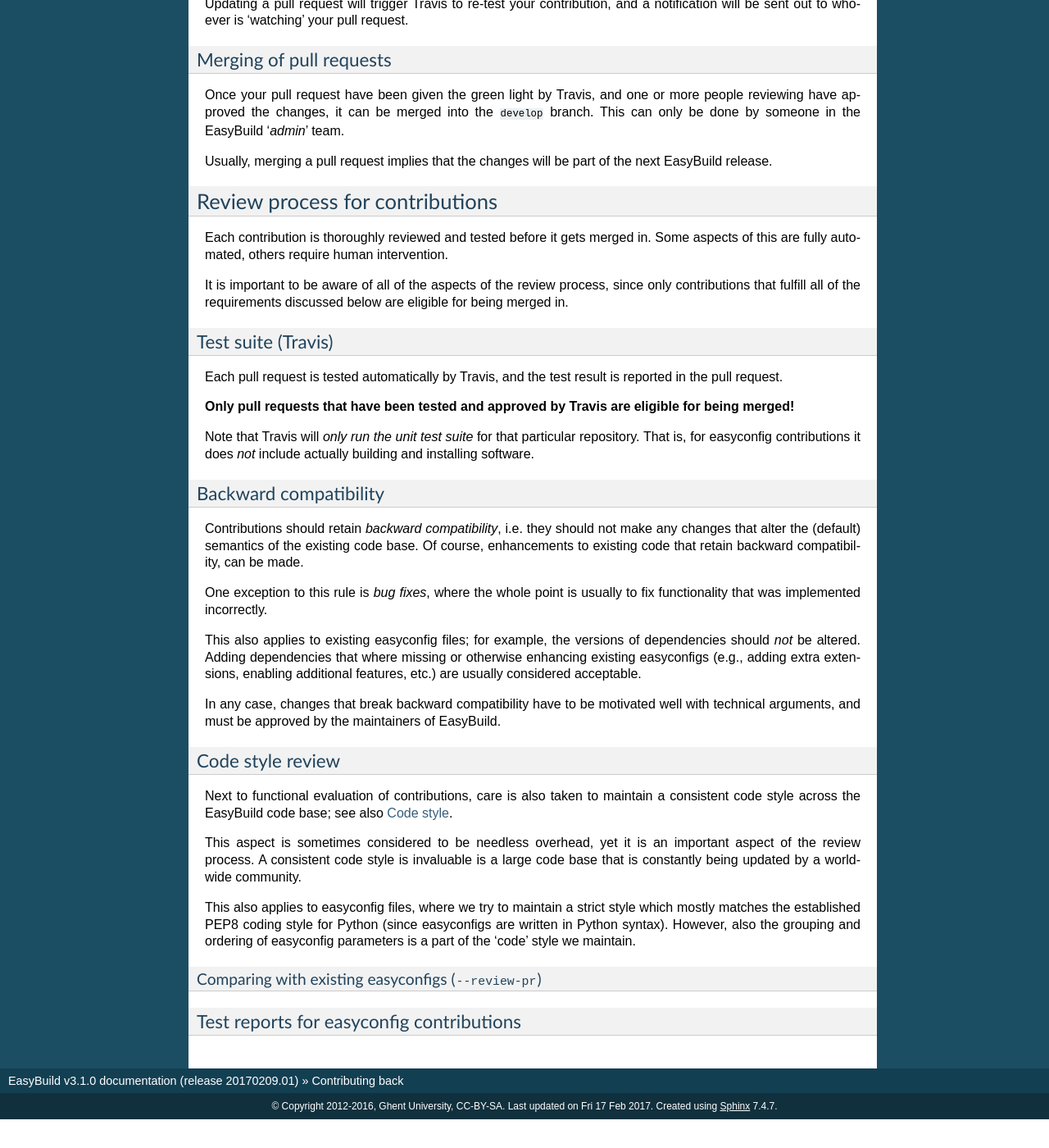
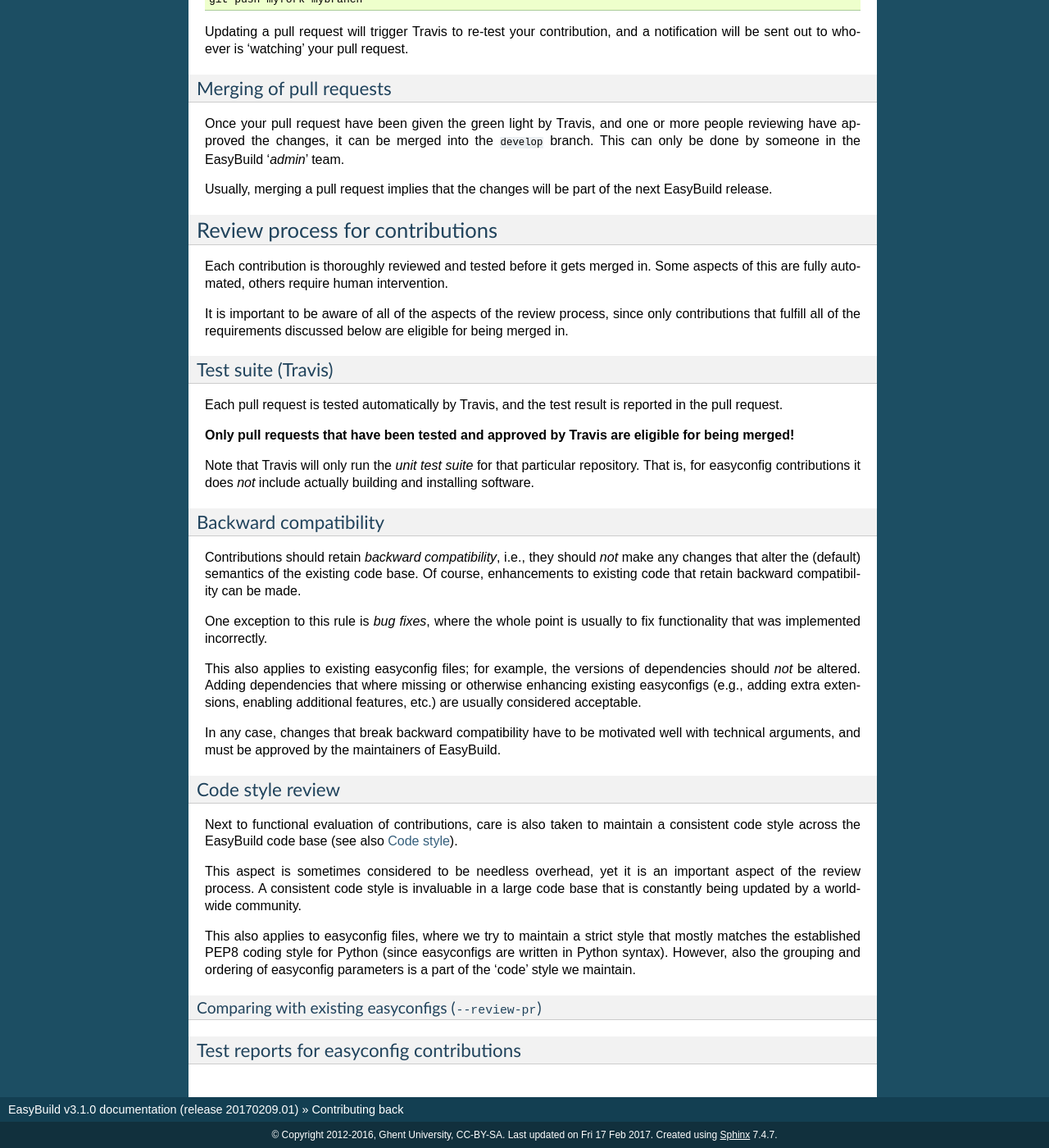
Before and after one commit to easybuilders/easybuild, a Sphinx documentation site: the page built from docs/Contributing-back.rst, in a window 1280 px wide and 1400 px high, scrolled down 5013 px. Shown: the whole window at 82% size. Built offline with Sphinx 7.4.7, drawn with Linux system fonts in a browser that asks for light colours; pages that are not in the unit, such as notebooks, are missing from menus; before the commit the page ends 6378 px from its top, so only the background shows below that; some of the changed text lies outside the part shown.

Commit message:
minor fixes in contributing back docs

```diff
--- a/docs/Contributing-back.rst
+++ b/docs/Contributing-back.rst
@@ -88,7 +88,7 @@
 Forking the repository
 ++++++++++++++++++++++
 
-First, create your own *fork* of the repository in your GitHub account, using the
+First, create your own *fork* of the repository in your GitHub account using the
 '``Fork``' button on the top right at https://github.com/hpcugent/easybuild-framework.
 
 This will basically create a 'copy' of the ``easybuild-framework`` repository
@@ -199,7 +199,7 @@
 To 'save' your changes, you should create one or more *commits* in the branch
 you created. It is recommended to make separate commits for different 'units of work'.
 
-First, make sure you have the branch were you want to commit the changes to checked out.
+First, make sure you have checked out the branch were you want to commit the changes to.
 
 For example, to commit changes to the ``mybranch`` branch:
 
@@ -349,7 +348,7 @@
 **Only pull requests that have been tested and approved by Travis are
 eligible for being merged!**
 
-Note that Travis will *only run the unit test suite* for that particular repository.
+Note that Travis will only run the *unit test suite* for that particular repository.
 That is, for easyconfig contributions it does *not* include
 actually building and installing software.
 
@@ -359,10 +358,9 @@
 Backward compatibility
 ~~~~~~~~~~~~~~~~~~~~~~
 
-Contributions should retain *backward compatibility*, i.e. they should not make
-any changes that alter the (default) semantics of the existing code base.
-Of course, enhancements to existing code that retain backward compatibility,
-can be made.
+Contributions should retain *backward compatibility*, i.e., they should *not*
+make any changes that alter the (default) semantics of the existing code base.
+Of course, enhancements to existing code that retain backward compatibility can be made.
 
 One exception to this rule is *bug fixes*, where the whole point is usually
 to fix functionality that was implemented incorrectly.
@@ -382,15 +380,15 @@
 ~~~~~~~~~~~~~~~~~
 
 Next to functional evaluation of contributions, care is also taken to
-maintain a consistent code style across the EasyBuild code base; see also
-:ref:`code_style`.
+maintain a consistent code style across the EasyBuild code base
+(see also :ref:`code_style`).
 
 This aspect is sometimes considered to be needless overhead, yet it is an
 important aspect of the review process. A consistent code style is invaluable
-is a large code base that is constantly being updated by a worldwide community.
+in a large code base that is constantly being updated by a worldwide community.
 
 This also applies to easyconfig files, where we try to maintain a strict style
-which mostly matches the established PEP8 coding style for Python (since
+that mostly matches the established PEP8 coding style for Python (since
 easyconfigs are written in Python syntax). However, also the grouping and
 ordering of easyconfig parameters is a part of the 'code' style we maintain.
 
```
Also changed, not shown: other parts of docs/Contributing-back.rst (+15 -16 lines).
